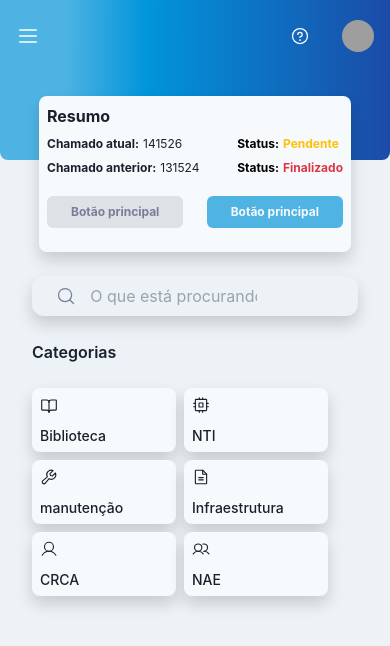
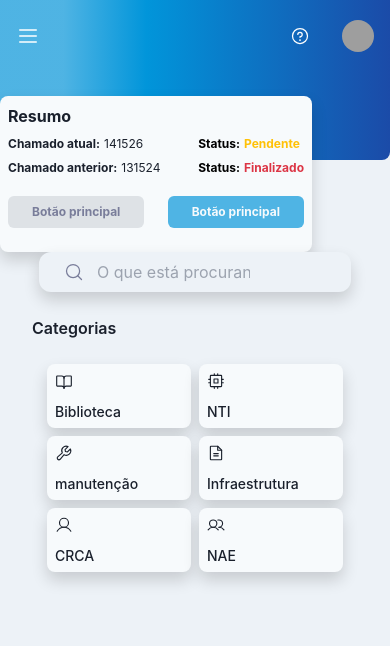
Before and after one commit to CharlieBellow/GLPI-react-components, a React (Create React App) app: page /HomeMobile in a window 390 px wide. Shown: the top 646 px of the page. Built offline with nearby package versions, Linux system fonts and the light colour scheme; grey boxes are pictures that could not be loaded; the HTML template or start-up script is replaced by a standard one.

Commit message:
responsive cards

```diff
--- a/src/Pages/HomeMobile/index.tsx
+++ b/src/Pages/HomeMobile/index.tsx
@@ -24,15 +24,15 @@ function HomeMobile(){
                 </div>
             </div>
        </div>
-
+{/*
        <div className="flex flex-col gap-6 items-center">
+       </div>*/}
         <CardHomeMobile />
         <Search placeholder={"O que está procurando?"} />
-       </div>
 
        <h1 className="font-semibold text-base my-6 ml-8">Categorias</h1>
 
-       <div className="mx-8 flex flex-wrap gap-2">
+       <div className="mx-auto flex flex-wrap gap-2 max-w-[19rem] justify-center">
 
        <CategoriaHomeMobile Name={"Biblioteca"} Icon={<BookOpen  />} />
        <CategoriaHomeMobile Name={"NTI"} Icon={<Cpu />} />
--- a/src/components/CardHomeMobile.tsx
+++ b/src/components/CardHomeMobile.tsx
@@ -3,7 +3,7 @@ import { Button } from "./Button";
 function CardHomeMobile(){
     return(
         <>
-        <div className="bg-white-ice h-[9.75rem] w-[19.5rem] pt-2 px-2 rounded-lg -mt-16 shadow-card">
+        <div className="bg-white-ice h-[9.75rem] w-[19.5rem] pt-2 px-2 rounded-lg -mt-16  shadow-card">
             <h4 className="text-base font-bold">Resumo</h4>
             <div className="flex justify-between">
                 <div className="flex flex-col">
```
